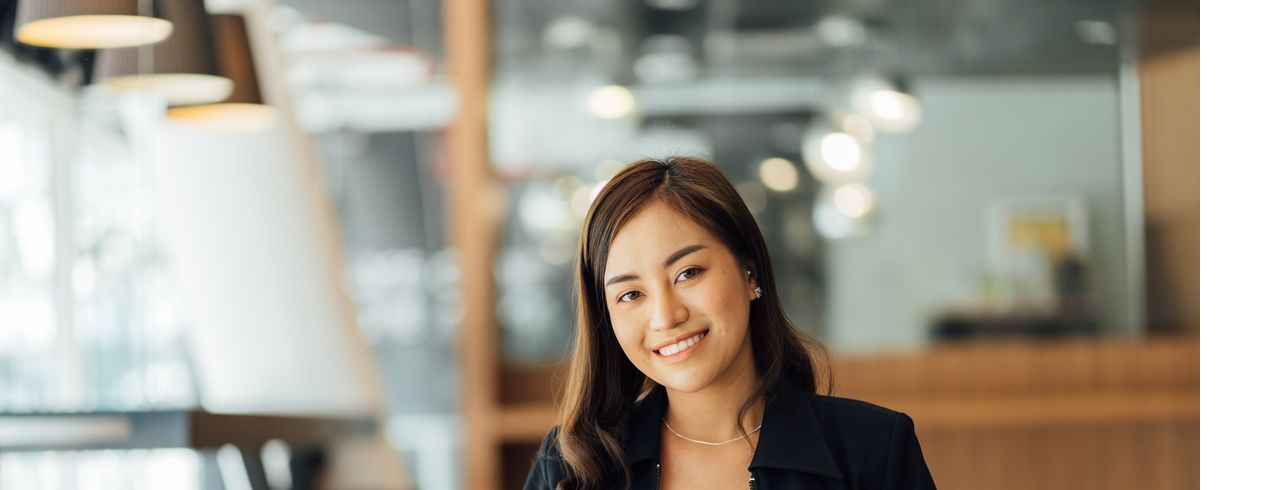
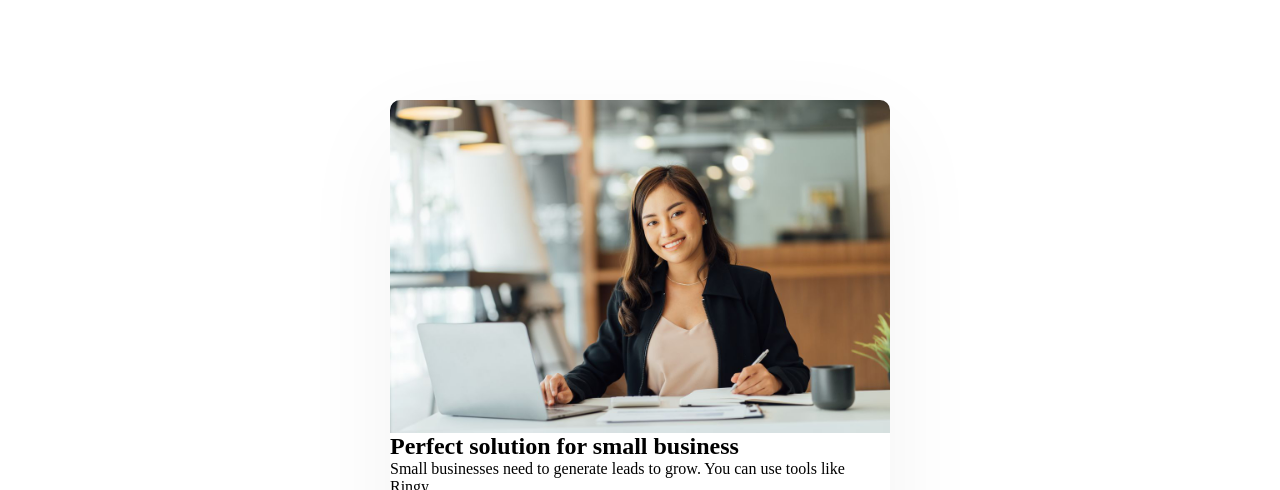
Before and after one commit to viganogabriele/Learning-HTML-CSS, a website: page 07-business-blog-card/index.html in a window 1280 px wide. Shown: the top 490 px of the page. Drawn offline with Linux system fonts and the light colour scheme.

Commit message:
feat: implement card layout and image container styling

```diff
--- a/07-business-blog-card/style.css
+++ b/07-business-blog-card/style.css
@@ -9,9 +9,14 @@
 .card {
   display: flex;
   flex-direction: column;
+  width: 500px;
+  margin: 100px auto;
+  overflow: hidden;
+  border-radius: 10px;
+  box-shadow: 0px 30px 100px 0px rgba(17, 23, 41, 0.05);
 }
 
-card-body {
+.card-body {
   display: flex;
   flex-direction: column;
 }
@@ -24,3 +29,13 @@ card-body {
   display: flex;
   flex-direction: column;
 }
+
+.card-header {
+  width: 100%;
+}
+
+.card-image {
+  width: 100%;
+  display: block;
+  object-fit: cover;
+}
```
